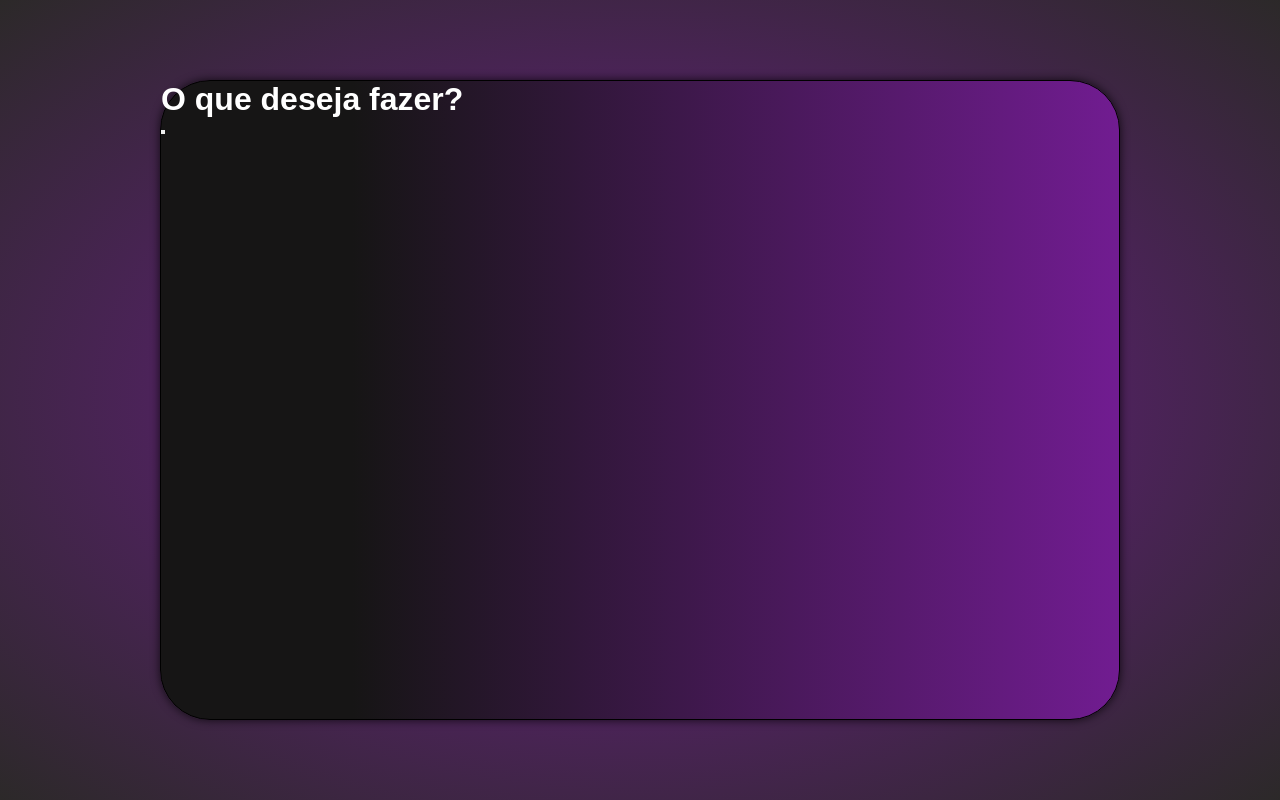
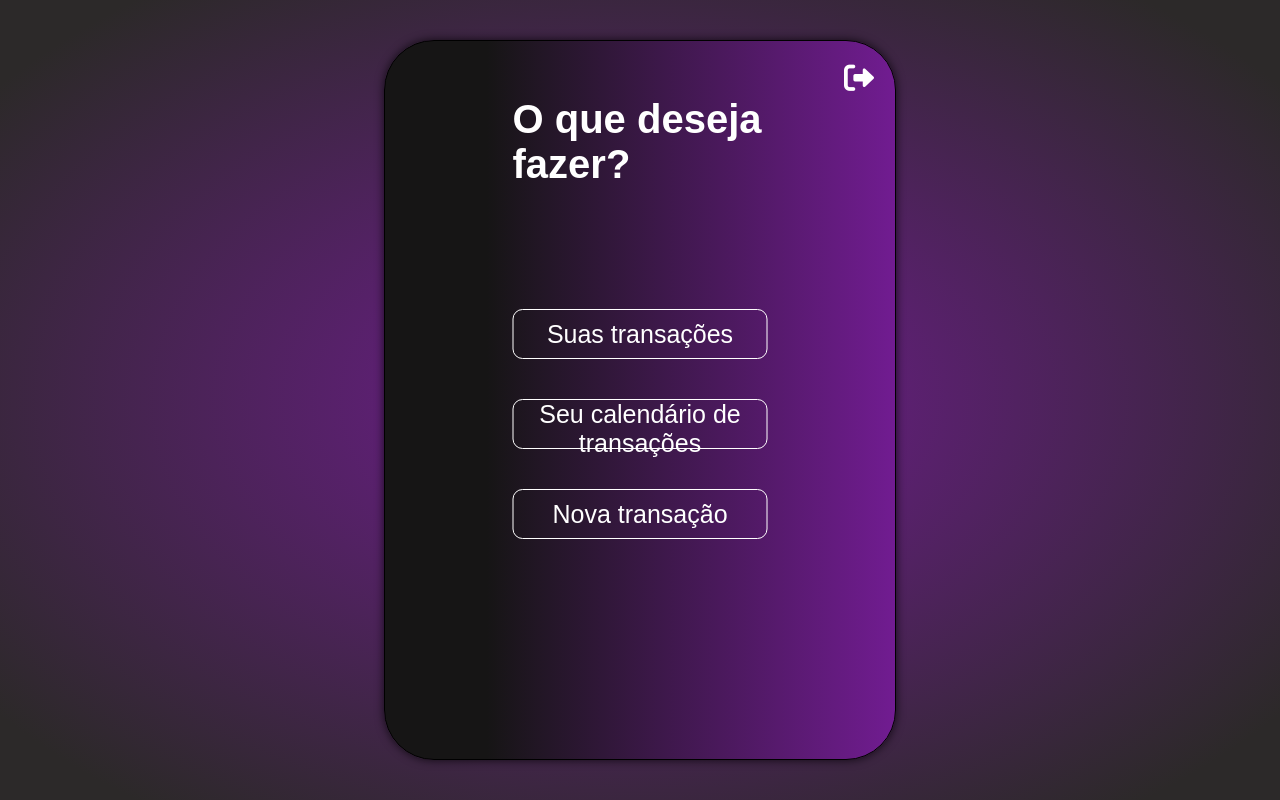
Before and after one commit to CarlosSFr/crud-nodejs, a website: page pages/home/home.html in a window 1280 px wide. Drawn offline with Linux system fonts and the light colour scheme.

Commit message:
versão 1.0.0

```diff
--- a/global.css
+++ b/global.css
@@ -14,18 +14,10 @@ body{
     width: 100vw;
     font-family: "Montserrat", sans-serif;
     color: white;
-    background-image: radial-gradient(#711c91 1%, rgb(44, 41, 41));
+    background-image: radial-gradient(#711c91 0.05%, rgb(44, 41, 41) 90%);
 }
-
-.container{
-    position: absolute;
-    left: 50%;
-    top: 50%;
-    transform: translate(-50%, -50%);
-    height: 80%;
-    width: 75%;
-    border: 1px solid black;
-    box-shadow: 0px 0px 10px 0px rgba(0,0,0,0.75);
-    border-radius: 50px;
-    background-image: linear-gradient(to right, rgb(22, 21, 21) 20%, #711c91);
+button:hover{
+    background-color: #711c91;
+    border: 1px solid #711c91;
+    color: white;
 }
--- a/index.css
+++ b/index.css
@@ -14,7 +14,7 @@
     top: 50%;
     transform: translate(-50%, -50%);
     height: 70%;
-    width: 75%;
+    width: 65%;
     border: 1px solid black;
     box-shadow: 0px 0px 10px 0px rgba(0,0,0,0.75);
     border-radius: 50px;
@@ -49,11 +49,7 @@ button{
     color: white;
     font-size: 16px;
 }
-button:hover{
-    background-color: #711c91;
-    border: 1px solid #711c91;
-    color: white;
-}
+
 input{
     width: 50%;
     font-size: 16px;
--- a/index.js
+++ b/index.js
@@ -2,6 +2,6 @@ const button = document.getElementById('login');
 
 button.addEventListener('click', () => {
 
-    window.location.href = "./pages/home/home.html";
+  window.location.href = "/pages/home/home.html"
 
 });
--- a/package.json
+++ b/package.json
@@ -8,5 +8,9 @@
   },
   "keywords": [],
   "author": "",
-  "license": "ISC"
+  "license": "ISC",
+
+  "dependencies": {
+    "firebase": "^10.7.2"
+  }
 }
--- /dev/null
+++ b/pages/home/home.css
@@ -0,0 +1,53 @@
+.container{
+    position: absolute;
+    left: 50%;
+    top: 50%;
+    transform: translate(-50%, -50%);
+    height: 90%;
+    width: 40%;
+    border: 1px solid black;
+    box-shadow: 0px 0px 10px 0px rgba(0,0,0,0.75);
+    border-radius: 50px;
+    background-image: linear-gradient(to right, rgb(22, 21, 21) 20%, #711c91);
+}
+
+.home-menu{
+    position: absolute;
+    display: flex;
+    flex-direction: column;
+    left: 50%;
+    transform: translate(-50%, -50%);
+    top: 40%;
+}
+
+h1{
+    margin-bottom: 40%;
+    font-size: 40px;
+}
+p{
+    font-size: 25px;
+}
+
+button{
+    margin: 20px 0 20px 0;
+    cursor: pointer;
+    background-color: transparent;
+    border: 1px solid white;
+    border-radius: 10px;
+    height: 50px;
+    color: white;
+    font-size: 16px;
+}
+
+i{
+    position: absolute;
+    left: 90%;
+    top: 3%;
+    font-size: 30px;
+    color: white;
+}
+
+i:hover{
+    color: rgb(164, 32, 32);
+    cursor: pointer;
+}
--- a/pages/home/home.html
+++ b/pages/home/home.html
@@ -3,17 +3,23 @@
 <head>
     <meta charset="UTF-8">
     <meta name="viewport" content="width=device-width, initial-scale=1.0">
+    <link rel="stylesheet" href="home.css">
     <link rel="stylesheet" href="/global.css">
-    <title>Document</title>
+    <link rel="stylesheet" href="https://cdnjs.cloudflare.com/ajax/libs/font-awesome/6.0.0/css/all.min.css">
+    <title>CRUD - Home Page</title>
 </head>
 <body>
     <div class="container">
-        <h1>O que deseja fazer?</h1>
+        <i id="icon-logout" class="fa-solid fa-right-from-bracket"></i>
+        <div class="home-menu">
+            <h1>O que deseja fazer?</h1>
 
-        <button></button>
-
+            <button id="transactions"><p>Suas transações</p></button>
+            <button id="calendar"><p>Seu calendário de transações</p></button>
+            <button id="new-transaction"><p>Nova transação</p></button>
+        </div>
     </div>
 
-
+    <script src="home.js"></script>
 </body>
 </html>
--- /dev/null
+++ b/pages/home/home.js
@@ -0,0 +1,7 @@
+const logout = document.getElementById("icon-logout");
+
+logout.addEventListener('click', () => {
+
+        window.location.href = "../../index.html";
+
+});
```
Also changed, not shown: index.html (+25 -3 lines), pages/calendar/calendar.html (added), pages/new-transaction/new-transaction.html (added), 1 other file.
